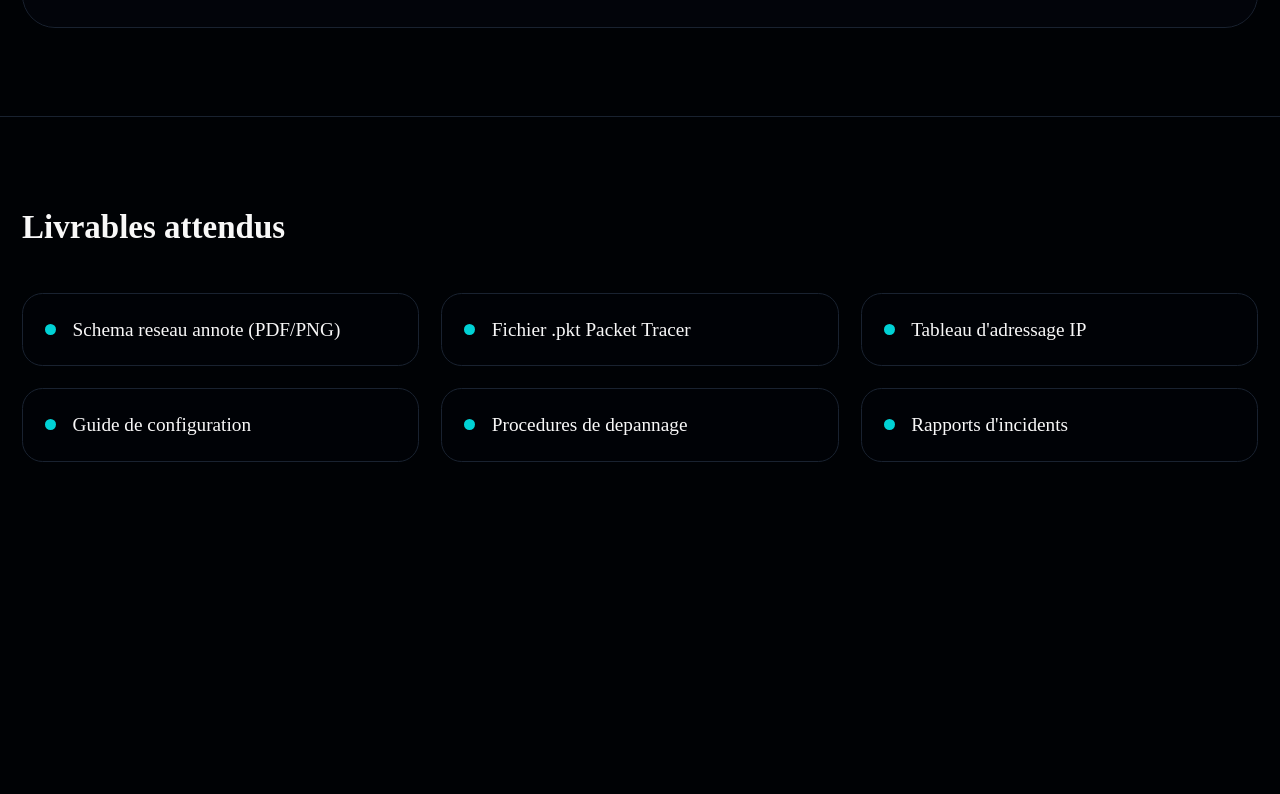
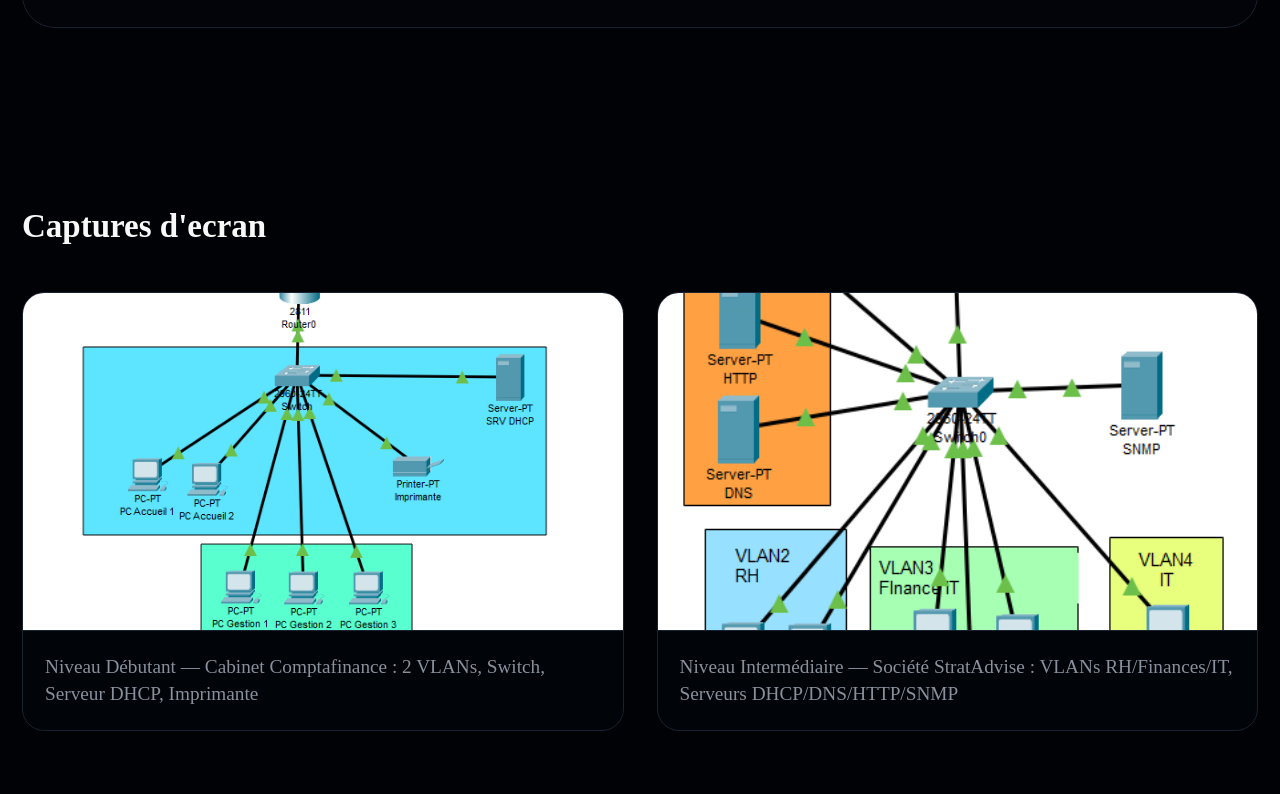
Before and after one commit to fzonec/Portfolio1, a Next.js app: page /projects/vlan-packet-tracer in a window 1280 px wide. Shown: the part 1986-2780 px from the top of the page. Before the commit the page ends 2536 px from the top, so only its background shows below. Built offline with nearby package versions, Linux system fonts and the light colour scheme.

Commit message:
ajout captures vlan

```diff
--- a/app/projects/vlan-packet-tracer/page.tsx
+++ b/app/projects/vlan-packet-tracer/page.tsx
@@ -89,8 +89,16 @@ const levels = [
 // ✅ AJOUTEZ VOS CAPTURES D'ÉCRAN ICI
 // Exemple : { src: "/screenshots/vlan1.png", alt: "Description", caption: "Légende" }
 const screenshots: { src: string; alt: string; caption: string }[] = [
-  // { src: "/screenshots/vlan1.png", alt: "Topologie réseau", caption: "Vue de la topologie complète" },
-  // { src: "/screenshots/vlan2.png", alt: "Configuration VLAN", caption: "Configuration des VLANs" },
+  {
+    src: "/screenshots/vlan-debutant.png",
+    alt: "Topologie réseau débutant",
+    caption: "Niveau Débutant — Cabinet Comptafinance : 2 VLANs, Switch, Serveur DHCP, Imprimante"
+  },
+  {
+    src: "/screenshots/vlan-intermediaire.png",
+    alt: "Topologie réseau intermédiaire",
+    caption: "Niveau Intermédiaire — Société StratAdvise : VLANs RH/Finances/IT, Serveurs DHCP/DNS/HTTP/SNMP"
+  },
 ]
 
 export default function VLANProject() {
```
Also changed, not shown: public/screenshots/vlan-debutant.png (added), public/screenshots/vlan-intermediaire.png (added).
